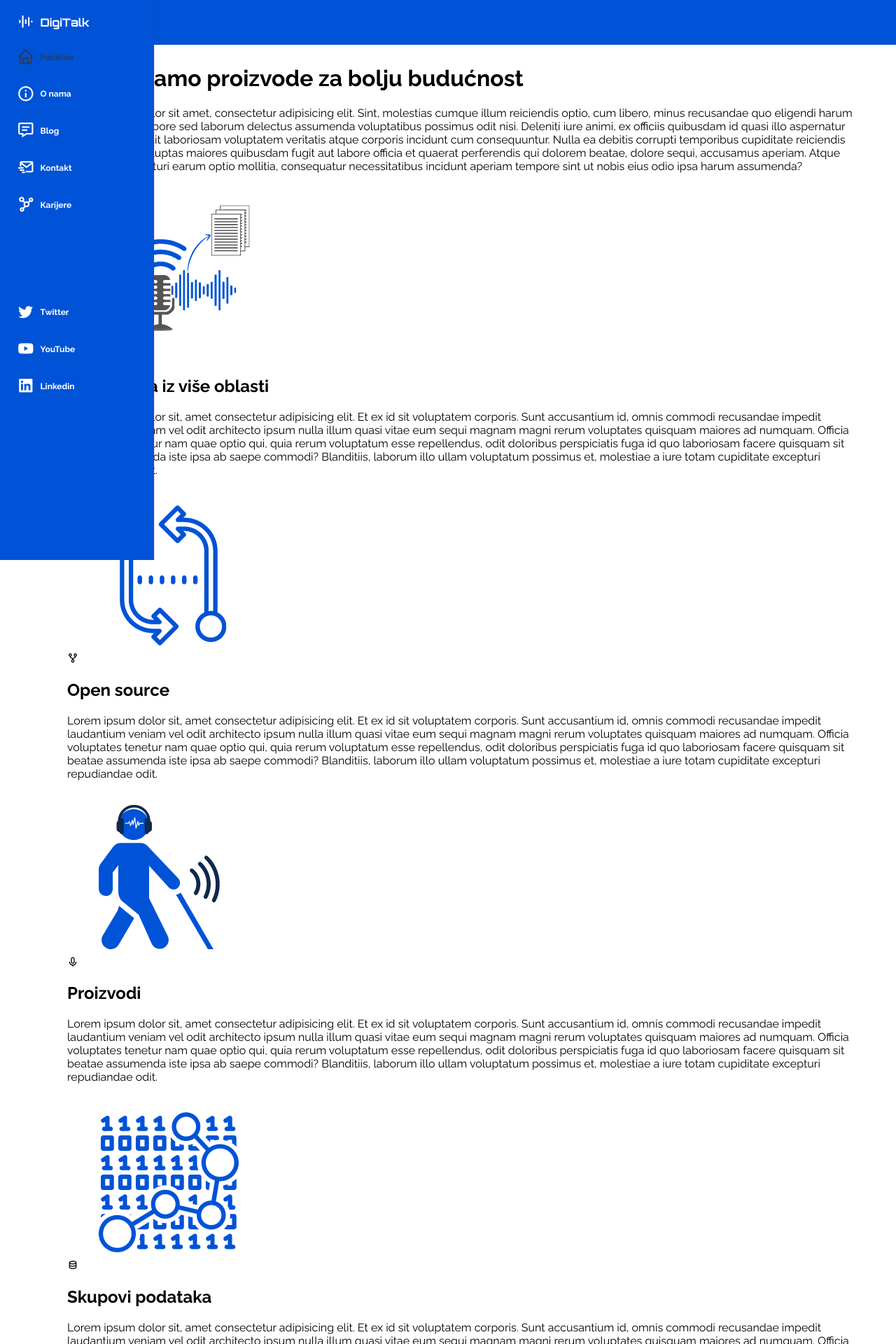
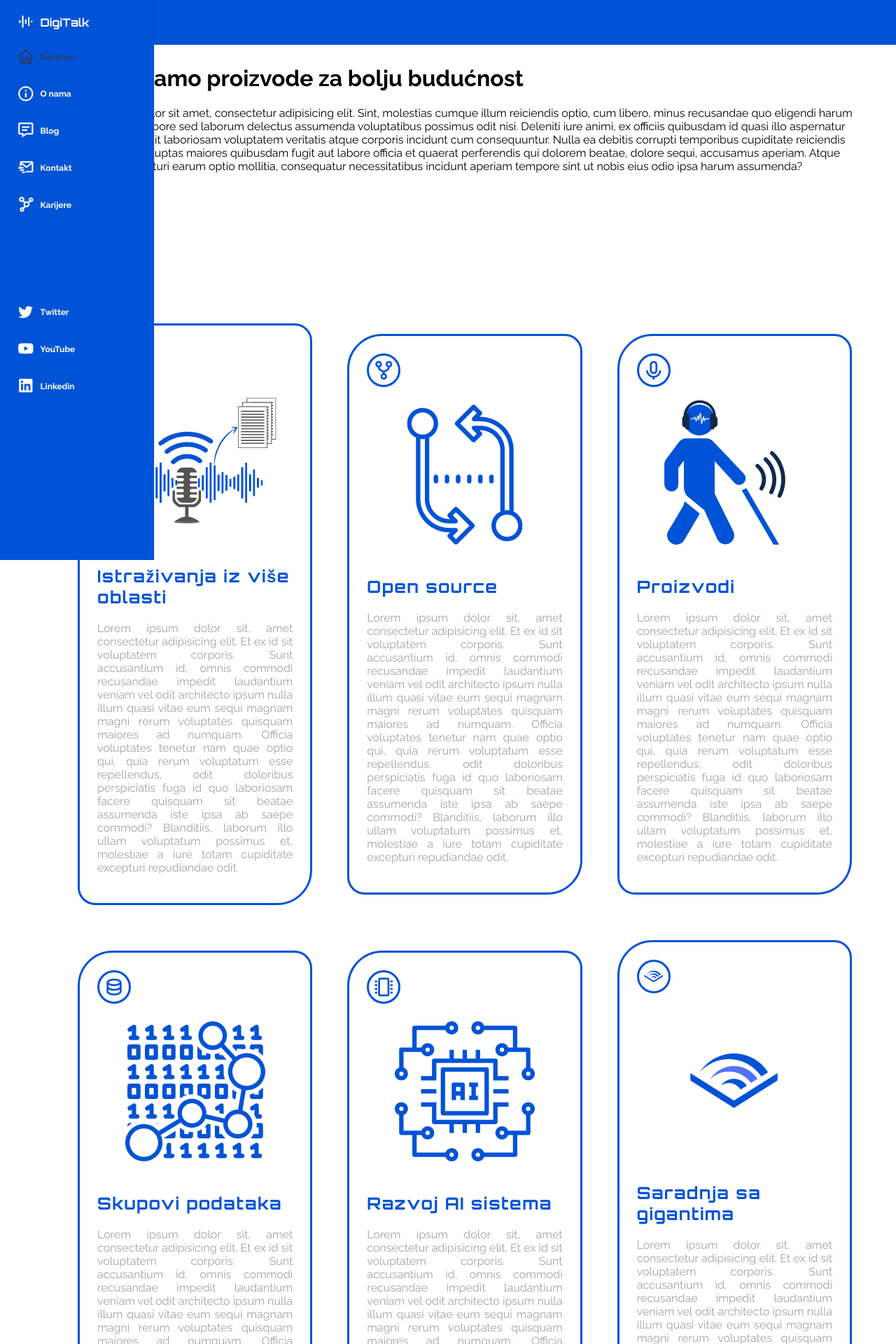
Before and after one commit to neuralmaticv/itas-project_django-cms, a Django app: page / in a window 1280 px wide. Shown: the top 1920 px of the page at 70% size. Run offline with Django 3.2, Linux system fonts and the light colour scheme.

Commit message:
styles for main page

```diff
--- a/first_app/static/css/main.css
+++ b/first_app/static/css/main.css
@@ -8,12 +8,11 @@
   --header-height: 3.5rem;
   --nav-width: 220px;
 
-  --ff-body: 'Raleway', sans-serif;;
-  --ff-heading: 'Orbitron', sans-serif;;
+  --ff-body: 'Raleway', sans-serif;
+  --ff-heading: 'Orbitron', sans-serif;
 
   --fs-normal: 0.9375rem;
   --fs-medium: 0.75rem;
-  --fs-small: 0.625rem;
 
   --fw-normal: 400;
   --fw-bold: 700;
@@ -32,18 +31,15 @@
   --clr-neon-blue: 199, 43%, 51%;
   --clr-dark-gray: 0, 0%, 64%;
 
-  --clr-gradient: linear-gradient(
-      var(--clr-primary-300),
-      var(--clr-primary-500)
-  );
-
   --z-fixed: 100;
 }
 
 
 
 /*---------- Base styling ----------*/
-*, ::before, ::after {
+*,
+::before,
+::after {
   box-sizing: border-box;
 }
 
@@ -53,9 +49,11 @@ html {
   scroll-behavior: smooth;
   overflow-x: hidden;
 }
+
 ::-webkit-scrollbar {
   background: var(--clr-primary-500);
 }
+
 ::-webkit-scrollbar-thumb {
   background: var(--clr-primary-200);
   border-radius: 100vw;
@@ -95,12 +93,14 @@ a {
   padding: 0 1rem;
   z-index: var(--z-fixed);
 }
+
 .header-container {
   position: relative;
   top: 18px;
   align-items: center;
   height: var(--header-height);
 }
+
 .header-logo {
   color: var(--clr-light);
   font-weight: var(--fw-bold);
@@ -110,10 +110,12 @@ a {
   padding: 0;
   letter-spacing: 0.2rem;
 }
+
 .header-icon {
   font-size: 1.8rem;
   float: right;
 }
+
 #header-bars {
   color: var(--clr-light);
   cursor: pointer;
@@ -133,6 +135,7 @@ a {
   z-index: var(--z-fixed);
   transition: ease-in 0.4s;
 }
+
 .nav-container {
   height: 100%;
   display: flex;
@@ -141,6 +144,7 @@ a {
   overflow: hidden;
   padding-bottom: 3rem;
 }
+
 .company-logo {
   display: flex;
   align-items: center;
@@ -149,43 +153,53 @@ a {
   margin-bottom: 1.5rem;
   font-family: var(--ff-heading);
 }
+
 .nav-list,
 .nav-items {
   display: grid;
 }
+
 .nav-list {
   row-gap: 8rem;
 }
+
 .nav-items {
   row-gap: 1.5rem;
 }
+
 .nav-link {
   display: flex;
   align-items: center;
   color: var(--clr-light);
 }
+
 .nav-link:hover {
   color: var(--clr-primary-400);
 }
+
 .nav-icon {
   font-size: 1.4rem;
   margin-right: .5rem;
 }
+
 .nav-name {
   font-weight: var(--fw-bold);
   font-size: var(--fs-medium);
   white-space: nowrap;
 }
+
 .show-menu {
   left: 0;
 }
+
 .active {
   color: var(--clr-primary-400);
 }
+
 .content-wrapper {
   flex: 1;
-	display: flex;
-	flex-direction: column;
+  display: flex;
+  flex-direction: column;
 }
 
 
@@ -201,6 +215,7 @@ a {
   color: var(--clr-light);
   overflow: hidden;
 }
+
 .footer a {
   color: var(--clr-light);
 }
@@ -208,7 +223,52 @@ a {
 
 
 /*---------- HOME ----------*/
+.home-grid {
+  margin: 200px 0;
+}
 
+.home-grid img {
+  max-width: 100%;
+  margin-left: auto;
+  margin-right: auto;
+  display: block;
+}
+
+.home-grid-item {
+  border: 3px solid var(--clr-blue);
+  border-radius: 50px 25px;
+  padding: 25px;
+  margin: 15px;
+}
+
+.home-grid-item h2 {
+  font-family: var(--ff-heading);
+  font-weight: var(--fw-bold);
+  letter-spacing: 1.5px;
+  color: var(--clr-blue);
+}
+
+.home-grid-item p {
+  color: var(--clr-accent);
+  text-align: justify;
+}
+
+.home-grid-item i {
+  color: var(--clr-blue);
+  font-size: 2rem;
+  padding: 5px;
+  border: 3px solid var(--clr-blue);
+  border-radius: 50%;
+}
+
+.home-grid-item i:hover {
+  color: var(--clr-light);
+  font-size: 2rem;
+  padding: 5px;
+  border: 3px solid var(--clr-blue);
+  background: var(--clr-blue);
+  border-radius: 50%;
+}
 
 
 
@@ -217,12 +277,14 @@ a {
   padding-top: 5vh;
   color: var(--clr-blue);
 }
+
 .about-uptitle {
   position: relative;
   font-size: 2.5vw;
   top: 1.2vw;
   margin: 0;
 }
+
 .about-title {
   position: relative;
   font-size: 10vw;
@@ -232,6 +294,7 @@ a {
   font-weight: var(--fw-bold);
   margin: 0;
 }
+
 .about-border {
   position: relative;
   border: 0.4vw solid var(--clr-dark);
@@ -239,6 +302,7 @@ a {
   width: 60%;
   float: left;
 }
+
 .about-heading h2 {
   margin-top: 15vh;
   font-family: var(--ff-heading);
@@ -246,17 +310,20 @@ a {
   color: var(--clr-dark);
   margin-bottom: 0.2em;
 }
+
 .about-heading p {
   font-size: 16px;
   color: var(--clr-accent);
   line-height: 1.5;
 }
+
 .about-info {
   max-width: 550px;
   margin: 0 auto;
   text-align: center;
   padding: 200px 0;
 }
+
 .about-info h2 {
   font-weight: var(--fw-bold);
   font-size: 2.5rem;
@@ -264,22 +331,26 @@ a {
   font-family: var(--ff-heading);
   margin-bottom: -100px;
 }
+
 .about-info img {
   padding-top: 150px;
   width: 100%;
   height: auto;
 }
+
 .about-description {
   color: var(--clr-blue);
   font-size: 1.2rem;
   font-family: var(--ff-heading);
   letter-spacing: 1.2px;
 }
+
 .about-text {
   padding-top: 25px;
   color: var(--clr-accent);
   text-align: justify;
 }
+
 .about-question {
   margin: 100px 0 50px 0;
   font-family: var(--ff-heading);
@@ -288,6 +359,7 @@ a {
   letter-spacing: 1.2px;
   color: var(--clr-blue);
 }
+
 .about-link {
   font-family: var(--ff-heading);
   letter-spacing: 1.2px;
@@ -299,6 +371,7 @@ a {
   cursor: pointer;
   transition: ease 0.3s;
 }
+
 .about-link:hover {
   border-color: var(--clr-light);
   background-color: var(--clr-blue);
@@ -321,32 +394,38 @@ a {
   width: 100%;
   height: calc(100vh - 3rem);
 }
+
 .contact {
   position: relative;
   top: 35%;
   transform: translateY(-50%);
 }
+
 .contact h2 {
   text-transform: uppercase;
   text-align: center;
   color: var(--clr-blue);
 }
+
 .contact p {
   text-align: center;
   color: var(--clr-blue);
 }
+
 .border {
   width: 100px;
   height: 7px;
   background: var(--clr-blue);
   margin: 20px auto;
 }
+
 .contact-form {
   max-width: 600px;
   margin: auto;
   padding: 0 10px;
   overflow: hidden;
 }
+
 .contact-input {
   display: block;
   width: 100%;
@@ -361,16 +440,20 @@ a {
   font-style: italic;
   font-family: var(--ff-body);
 }
-.contact-input::placeholder{
+
+.contact-input::placeholder {
   color: var(--clr-light);
 }
+
 .contact-input:focus {
   box-shadow: 0 0 10px 4px var(--clr-primary-100);
 }
-textarea.contact-input{
+
+textarea.contact-input {
   resize: none;
   height: 120px;
 }
+
 .contact-button {
   float: right;
   border: 0;
@@ -382,11 +465,13 @@ textarea.contact-input{
   text-transform: uppercase;
   cursor: pointer;
 }
+
 .contact-button:hover {
   background: var(--clr-primary-400);
   transform: translateY(-5px);
   transition: 0.6s;
 }
+
 #msg-info {
   margin: auto;
   margin-top: 1rem;
@@ -405,30 +490,43 @@ textarea.contact-input{
     --small-font-size: .875rem;
     --smaller-font-size: .813rem;
   }
+
+  .home-grid {
+    display: grid;
+    grid-template-columns: 1fr 1fr 1fr;
+    grid-gap: 20px;
+    align-items: center;
+  }
+
+  .about-heading h2 {
+    margin-top: 25vh;
+    font-size: 3.5vw;
+  }
+
+  .about-description {
+    font-size: 18px;
+  }
+
+  .about-uptitle {
+    font-size: 3vh;
+    top: 2.5vh;
+  }
+
+  .about-title {
+    font-size: 13vh;
+    top: 2.5vh;
+  }
+
+  .about-border {
+    width: 50%;
+    top: 3.3vh;
+  }
+
   .section-contact {
     background: url('../images/contact-background-design-wide.png');
     background-position: center;
     background-size: cover;
     background-repeat: no-repeat;
-  }
-  .about-heading h2 {
-    margin-top: 25vh;
-    font-size: 3.5vw;
-  }
-  .about-description {
-    font-size: 18px;
-  }
-  .about-uptitle {
-    font-size: 3vh;
-    top: 2.5vh;
-  }
-  .about-title {
-    font-size: 13vh;
-    top: 2.5vh;
-  }
-  .about-border {
-    width: 50%;
-    top: 3.3vh;
   }
 }
 
@@ -436,26 +534,33 @@ textarea.contact-input{
   #content {
     padding: 1rem 3rem 0 6rem;
   }
+
   .header {
     padding: 0 3rem 0 6rem;
   }
+
   .header-container {
     height: calc(var(--header-height) + .5rem);
   }
+
   #header-bars {
     display: none;
   }
+
   .nav {
     left: 0;
     padding: 1.2rem 1.5rem 0;
     width: 78px;
   }
+
   .nav-items {
     row-gap: 1.7rem;
   }
+
   .nav-icon {
     font-size: 1.6rem;
   }
+
   .nav:hover {
     width: var(--nav-width);
   }
```
